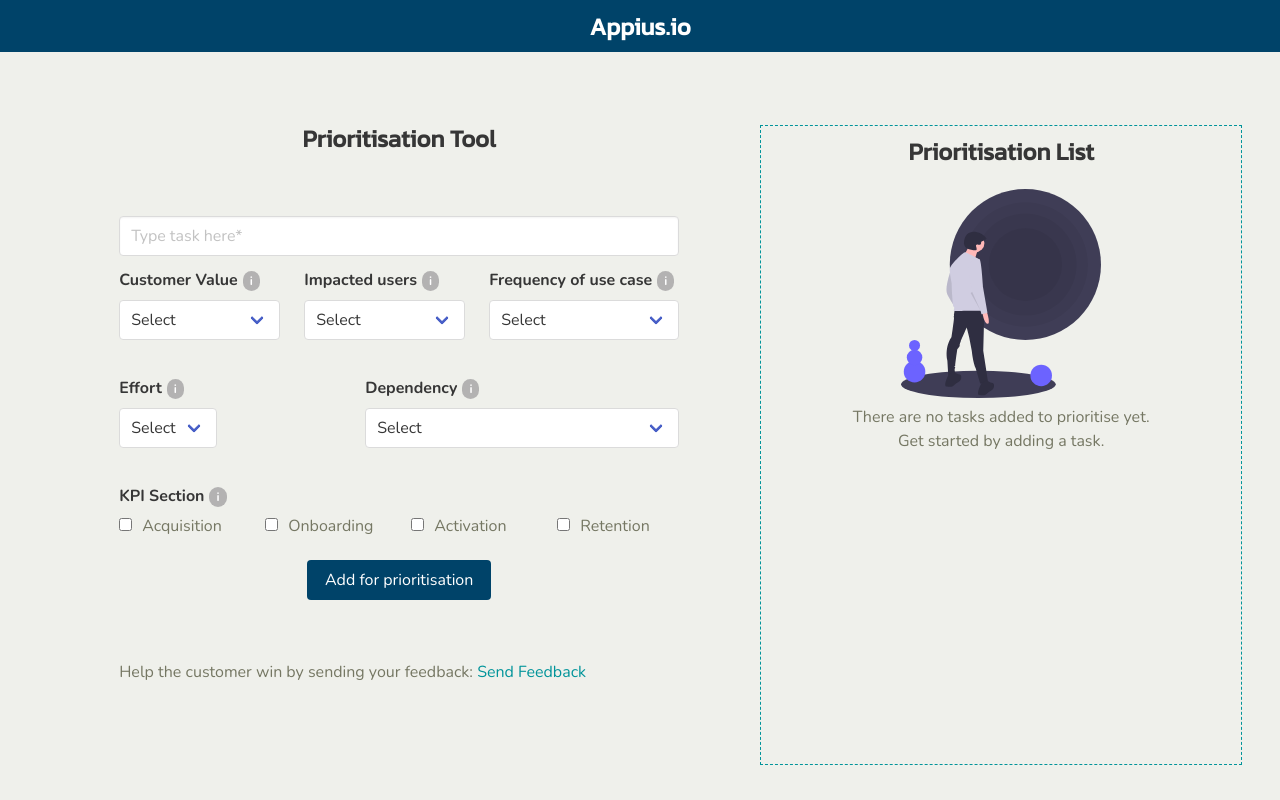
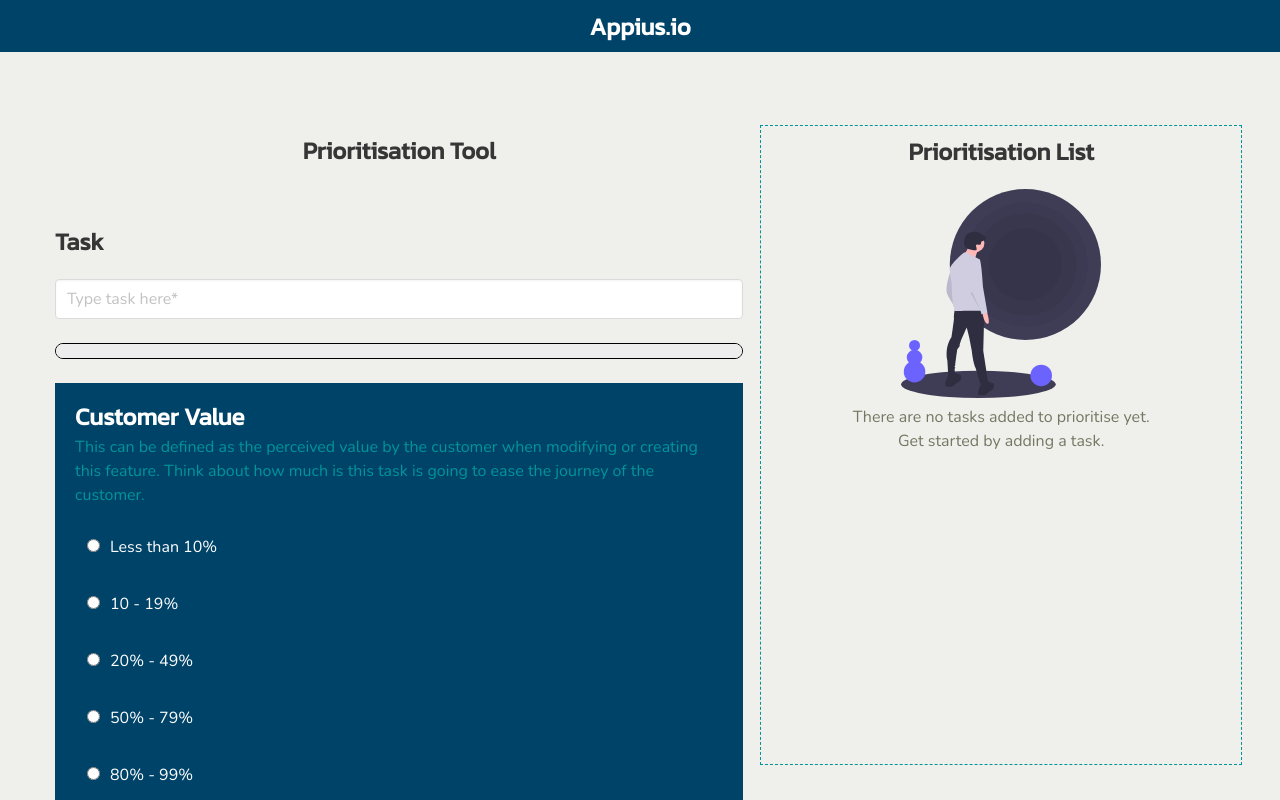
Before and after one commit to saugandhkaran/appius.io, a React (Create React App) app: page /prioritytool in a window 1280 px wide. Shown: the top 800 px of the page. Built offline with nearby package versions, Linux system fonts and the light colour scheme.

Commit message:
new form design

```diff
--- a/src/components/RoiForm.js
+++ b/src/components/RoiForm.js
@@ -1,118 +1,123 @@
+import './RoiForm.scss';
+import { useState } from 'react';
 import FormEntries from '../resources/data/FormEntries';
 function RoiForm(props) {
+  const [counter, setCounter] = useState(0);
   const formEntries = new FormEntries();
-  const improvementOptions = Object.keys(formEntries.improvement).map((item) => {
+  const previous = () => {
+    setCounter(counter - 1);
+  }
+  const handleChange = (event) => {
+    if (event.target.name === 'name') {
+      props.setObjectFunction(event);
+      return;
+    }
+    if (event.target.name !== 'metrics') {
+      props.setObjectFunction(event);
+      setCounter(counter + 1);
+    }
+  }
+  const improvementOptions = Object.keys(formEntries.improvement).map((item, index) => {
     return (
-      <option value={item} key={item}>{formEntries.improvement[item]}</option>
+      <label className="radio column">
+        <input required onChange={handleChange} value={item} name="improvement" type="radio" key={index} />{formEntries.improvement[item]}
+      </label>
     )
   });
-  const impactedUsersOptions = Object.keys(formEntries.impactedUsers).map((item) => {
+  const impactedUsersOptions = Object.keys(formEntries.impactedUsers).map((item, index) => {
     return (
-      <option value={item} key={item}>{formEntries.impactedUsers[item]}</option>
+      <label className="radio column">
+        <input required onChange={handleChange} value={item} name="impactedUsers" type="radio" key={index} />{formEntries.impactedUsers[item]}
+      </label>
     )
   });
-  const frequencyOptions = Object.keys(formEntries.frequency).map((item) => {
+  const frequencyOptions = Object.keys(formEntries.frequency).map((item, index) => {
     return (
-      <option value={item} key={item}>{formEntries.frequency[item]}</option>
+      <label className="radio column">
+        <input required onChange={handleChange} value={item} name="frequency" type="radio" key={index} />{formEntries.frequency[item]}
+      </label>
     )
   });
-  const effortOptions = Object.keys(formEntries.effort).map((item) => {
+  const effortOptions = Object.keys(formEntries.effort).map((item, index) => {
     return (
-      <option value={item} key={item}>{formEntries.effort[item]}</option>
+      <label className="radio column">
+        <input required onChange={handleChange} value={item} name="efforts" type="radio" key={index} />{formEntries.effort[item]}
+      </label>
     )
   });
-  const dependencyOptions = Object.keys(formEntries.dependency).map((item) => {
+  const dependencyOptions = Object.keys(formEntries.dependency).map((item, index) => {
     return (
-      <option value={item} key={item}>{formEntries.dependency[item]}</option>
+      <label className="radio column">
+        <input required onChange={handleChange} value={item} name="dependency" type="radio" key={index} />{formEntries.dependency[item]}
+      </label>
     )
   });
+  const submitThyForm = (event) => {
+    event.preventDefault();
+    setCounter(0);
+    props.submitFormFunction(event);
+  }
 
   return (
-    <div>
+    <div className="column">
       <h4 className="title is-4 center roi-header">Prioritisation Tool</h4>
-      <form className="roi-form" onSubmit={props.setObjectFunction}>
+      <form className="roi-form" onSubmit={submitThyForm}>
         <div className="field">
           <div className="control">
-            <input name="name" required className="input" type="text" placeholder="Type task here*" />
+            <h4 className="title is-4">Task</h4>
+            <input onChange={handleChange} name="name" required className="input" type="text" placeholder="Type task here*" />
           </div>
         </div>
-        <div className="columns">
-          <div className="field column">
-            <label className="label">Customer Value
-            <span className="info"
-                type="tooltip"
-                data-description="This can be defined as the perceived value by the customer when modifying or creating this
-                 feature. Think about how much is this task is going to ease the journey of the customer.">i</span></label>
+        <h4 className="title is-4"></h4>
+        <progress className="progress" value={counter*20} max="100"></progress>
+
+        {counter === 0 && <div className="field animate__animated animate__fadeIn custom-field">
+          <h4 className="label title is-4">Customer Value</h4>
+          <p className="field-description">This can be defined as the perceived value by the customer when modifying or creating this
+                 feature. Think about how much is this task is going to ease the journey of the customer.</p>
           <div className="control">
-              <div className="select">
-                <select required name="improvement">
-                  <option value="">Select</option>
+            <div className="radio">
               {improvementOptions}
-                </select>
             </div>
           </div>
-          </div>
-          <div className="field column">
-            <label className="label">Impacted users
-            <span className="info"
-                type="tooltip"
-                data-description="Focus on positive impact. How much percentage of your existing users will be positively impacted
-                 after implementing this task?">i</span></label>
+        </div>}
+        {counter === 1 && <div className="field animate__animated animate__fadeIn custom-field">
+          <h4 className="label title is-4">Impacted Users</h4>
+          <p className="field-description">Focus on positive impact. How much percentage of your existing users will be positively impacted after implementing this task?</p>
           <div className="control">
-              <div className="select">
-                <select required name="impactedUsers">
-                  <option value="">Select</option>
+            <div className="radio">
               {impactedUsersOptions}
-                </select>
             </div>
           </div>
-          </div>
-          <div className="field column">
-            <label className="label">Frequency of use case
-            <span className="info"
-                type="tooltip"
-                data-description="How often does the customer experience the issue that is solved by the task?">i</span></label>
+        </div>}
+        {counter === 2 && <div className="field animate__animated animate__fadeIn custom-field">
+          <h4 className="label title is-4">Frequency of use case</h4>
+          <p className="field-description">How often does the customer experience the issue that is solved by the task?</p>
           <div className="control">
-              <div className="select">
-                <select required name="frequency">
-                  <option value="">Select</option>
+            <div className="radio">
               {frequencyOptions}
-                </select>
             </div>
           </div>
+        </div>}
+        {counter === 3 && <div className="field animate__animated animate__fadeIn custom-field">
+          <h4 className="label title is-4">Effort</h4>
+          <p className="field-description">What is the effort needed to complete the task?
+                XXL being the highest and XS being the lowest.</p>
+          <div className="control">
+            <div className="radio">
+              {effortOptions}
             </div>
           </div>
-        <div className="columns">
-          <div className="field column">
-            <label className="label">Effort
-            <span className="info"
-                type="tooltip"
-                data-description="What is the effort needed to complete the task?
-                XXL being the highest and XS being the lowest.">i</span></label>
+        </div>}
+        {counter === 4 && <div className="field animate__animated animate__fadeIn custom-field">
+          <h4 className="label title is-4">Dependency</h4>
+          <p className="field-description">Are there any dependencies on other teams to complete this task?</p>
           <div className="control">
-              <div className="select">
-                <select required name="efforts">
-                  <option value="">Select</option>
-                  {effortOptions}
-                </select>
+            <div className="radio">
+              {dependencyOptions}
             </div>
           </div>
-          </div>
-          <div className="field column">
-            <label className="label">Dependency
-              <span className="info"
-                type="tooltip"
-                data-description="Are there any dependencies on other teams to complete this task?">i</span>
-            </label>
-            <div className="control">
-              <div className="select">
-                <select required name="dependency">
-                  <option value="">Select</option>
-                  {dependencyOptions}
-                </select>
-              </div>
-            </div>
-          </div>
+        </div>}
 
         {/* <div className="field column">
           <label className="label">Extra info</label>
@@ -120,33 +125,31 @@ function RoiForm(props) {
             <input name="remarks" className="input" type="text" placeholder="Extra info" />
           </div>
         </div> */}
-        </div>
-        <div className="field">
-          <label className="label">KPI Section
-          <span className="info"
-              type="tooltip"
-              data-description="Which KPIs does completion of this task help you in? Multiple KPIs can be selected.">i</span></label>
+        {counter === 5 && <div className="field animate__animated animate__fadeIn custom-field">
+        <h4 className="label title is-4">KPI section</h4>
+        <p className="field-description">Which KPIs does completion of this task help you in? Multiple KPIs can be selected.</p>
           <div className="columns">
             <label className="checkbox column">
-              <input type="checkbox" value="Acquisition" name="metrics" />
+              <input onChange={handleChange} type="checkbox" value="Acquisition" name="metrics" />
             Acquisition
           </label>
             <label className="checkbox column">
-              <input type="checkbox" value="Onboarding" name="metrics" />
+              <input onChange={handleChange} type="checkbox" value="Onboarding" name="metrics" />
             Onboarding
           </label>
             <label className="checkbox column">
-              <input type="checkbox" value="Activation" name="metrics" />
+              <input onChange={handleChange} type="checkbox" value="Activation" name="metrics" />
             Activation
           </label>
             <label className="checkbox column">
-              <input type="checkbox" value="Retention" name="metrics" />
+              <input onChange={handleChange} type="checkbox" value="Retention" name="metrics" />
             Retention
           </label>
           </div>
-        </div>
-        <div className="field column center">
-          <button className="button is-primary" type="submit">Add for prioritisation</button>
+        </div>}
+        <div className="field form-control-buttons">
+          {counter > 0 && <button className="button is-primary" onClick={previous} type="button">Previous</button>}
+          {counter === 5 && <button className="button is-info" type="submit">Prioritise</button>}
         </div>
       </form>
       <br /><br />
--- /dev/null
+++ b/src/components/RoiForm.scss
@@ -0,0 +1,35 @@
+@import '../App.scss';
+
+.custom-field {
+    width: 100%;
+    padding: 20px;
+    background-color: $primary;
+    h4 {
+        color: white;
+        font-size: 1.5em;
+        margin-bottom: 5px !important;
+    }
+    .field-description {
+        color: $teal;
+        padding: 0;
+        margin-bottom: 10px;
+    }
+    .radio, .checkbox {
+        color: white;
+        input[type=radio] {
+            margin: 10px 10px 10px 0px;
+        }
+    }
+    .radio + .radio {
+        margin-left: 0px;
+    }
+}
+
+.progress{
+    border: 1px solid black;
+}
+
+.form-control-buttons {
+    display: flex;
+    justify-content: space-between;
+}
--- a/src/components/UsTile.js
+++ b/src/components/UsTile.js
@@ -28,7 +28,6 @@ function UsTile(props) {
       </div>
       {/* <footer class="card-footer">
         <p class="card-footer-item">Remove task</p>
-        Pearl Zhu, Digital Agility: The Rocky Road from Doing Agile to Being Agile
       </footer> */}
     </div>)
 }
--- a/src/pages/PrioritisationTool/PrioritisationTool.js
+++ b/src/pages/PrioritisationTool/PrioritisationTool.js
@@ -3,44 +3,37 @@ import './PrioritisationTool.scss';
 import RoiForm from '../../components/RoiForm';
 import UsTile from '../../components/UsTile';
 import noResultImage from '../../resources/assets/no-result.svg';
-import PriorityProgressModal from '../../components/PriorityProgressModal';
 import ConfirmationModal from '../../components/ConfirmationModal';
 import JsonTOCSV from '../../utils/JsonToCSV';
-import Header from '../../components/TheHeader';
 import TheHeader from '../../components/TheHeader';
 
 function PrioritisationTool() {
   const [items, setItems] = useState([]);
-  const [showModal, setShowModal] = useState(false);
   const [showClearConfirmation, setShowClearConfirmation] = useState(false);
+  const obj = {
+    metrics: []
+  };
+
   const setObject = (event) => {
     event.preventDefault();
     const formData = event.target;
-    const obj = {};
-    let newItems = items;
-    obj.name = formData.elements.name.value;
-    obj.improvement = formData.elements.improvement.value;
-    obj.impactedUsers = formData.elements.impactedUsers.value;
-    obj.frequency = formData.elements.frequency.value;
-    obj.efforts = formData.elements.efforts.value;
-    obj.dependency = formData.elements.dependency.value;
-    // obj.remarks = formData.elements.remarks.value;
-    obj.metrics = [...formData.elements.metrics].filter((item) => item.checked).map((item) => item.value);
+    obj[formData.name] = formData.value;
+  }
+
+  const submitForm = (event) => {
+    const formData = event.target;
+    obj.metrics = [...formData.metrics].filter((item) => item.checked).map((item) => item.value);
+    const newItems = items;
     newItems.unshift(obj);
     setItems([...newItems]);
-    formData.reset();
+    prioritize(obj);
+    event.target.reset();
   }
 
   let usList = items.map((item) => <UsTile items={item} key={item.name} />);
-  const prioritize = () => {
-    startModal();
-    setTimeout(() => {
-      const prioritizedItems = items.map((item) => {
-        item.prio = ((+item.improvement * +item.impactedUsers * +item.frequency * +item.dependency * (item.metrics.length + 1)) / item.efforts).toFixed(1);
-        return item;
-      }).sort((a, b) => b.prio - a.prio);
-      setItems([...prioritizedItems]);
-    }, 2000);
+
+  const prioritize = (item) => {
+    item.prio = ((+item.improvement * +item.impactedUsers * +item.frequency * +item.dependency * (item.metrics.length + 1)) / item.efforts).toFixed(1);
   }
 
   const clearAllItems = () => {
@@ -56,22 +49,14 @@ function PrioritisationTool() {
     closeModal: () => setShowClearConfirmation(false)
   }
 
-  const startModal = () => {
-    setShowModal(true);
-    setTimeout(() => {
-      setShowModal(false);
-    }, 3000);
-  }
-
   return (
     <div>
       <TheHeader />
       <div className="prioritisation-tool animate__animated animate__fadeIn">
         {showClearConfirmation && <ConfirmationModal modalInfo={deleteInfo} />}
-        {showModal && <PriorityProgressModal totalItems={items.length} />}
         <div className="columns">
           <div className="roi-form-section column is-three-fifths">
-            <RoiForm setObjectFunction={setObject} />
+            <RoiForm setObjectFunction={setObject} submitFormFunction={submitForm}/>
           </div>
           <div className="list column">
             <h4 className="title is-4 center">Prioritisation List</h4>
@@ -81,9 +66,10 @@ function PrioritisationTool() {
             </div>}
             {usList}
             {items.length > 0 && <div className="list-button">
-              <button className="button is-primary" onClick={prioritize}>Prioritise</button>
+              {/* <button className="button is-primary" onClick={prioritize}>Prioritise</button> */}
               <div className="additional-buttons">
                 <button className="button is-excel" onClick={() => JsonTOCSV(items)}>Export to Excel</button>
+                {/* <button className="button is-primary" onClick={() => JsonTOCSV(items)}>Sort List</button> */}
                 <button className="button is-danger" onClick={() => setShowClearConfirmation(true)}>Clear all</button>
               </div>
             </div>}
--- a/src/pages/PrioritisationTool/PrioritisationTool.scss
+++ b/src/pages/PrioritisationTool/PrioritisationTool.scss
@@ -36,6 +36,7 @@
           margin-top: 5px;
           display: flex;
           justify-content: space-between;
+          flex-wrap: wrap;
         }
     };
   }
@@ -57,10 +58,11 @@
   .checkbox input[type=checkbox] {
     margin-right: 10px;
   }
-  .progress {
-    max-width: 400px;
-    margin: 0 auto;
-  }
+  // .progress {
+  //   max-width: 400px;
+  //   margin: 0 auto;
+  // }
+
 
   .value-score {
     background-color: #01949a29;
@@ -97,33 +99,33 @@
     }
   }
 
-  label {
-    span[type=tooltip] {
-      &.info {
-        background-color: rgb(179, 178, 178);
-        border-radius: 20px;
-        padding: 2px 7px;
-        margin-left: 5px;
-        color: white;
-        cursor: pointer;
-        font-size: 12px;
-        position: relative;
-        &::after {
-          display: none;
-        }
-        &:hover{
-          width: 100px;
-          height: 100px;
-          &::after {
-            content: attr(data-description);
-            display: block;
-            position: absolute;
-            background-color: grey;
-            z-index: 10001;
-            padding: 10px;
-            min-width: 250px;
-          }
-        }
-      }
-    }
-  }
+  // label {
+  //   span[type=tooltip] {
+  //     &.info {
+  //       background-color: rgb(179, 178, 178);
+  //       border-radius: 20px;
+  //       padding: 2px 7px;
+  //       margin-left: 5px;
+  //       color: white;
+  //       cursor: pointer;
+  //       font-size: 12px;
+  //       position: relative;
+  //       &::after {
+  //         display: none;
+  //       }
+  //       &:hover{
+  //         width: 100px;
+  //         height: 100px;
+  //         &::after {
+  //           content: attr(data-description);
+  //           display: block;
+  //           position: absolute;
+  //           background-color: grey;
+  //           z-index: 10001;
+  //           padding: 10px;
+  //           min-width: 250px;
+  //         }
+  //       }
+  //     }
+  //   }
+  // }
```
Lines whose indentation alone changed are shown as unchanged.
